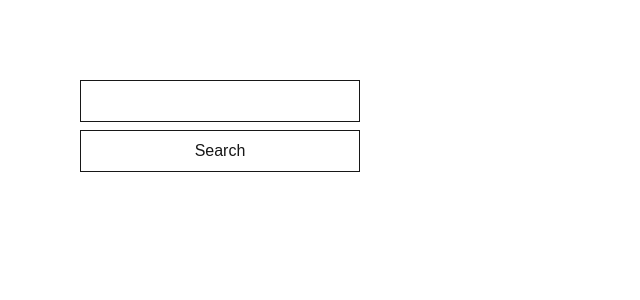
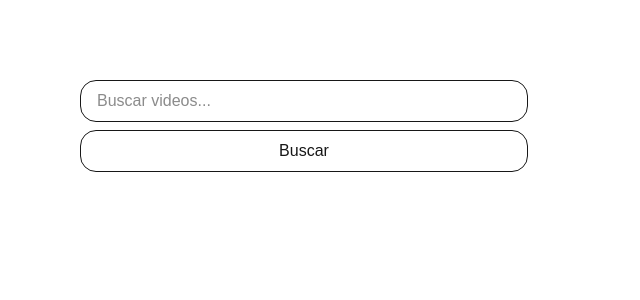
Before and after one commit to wh01s17/wtf-player, a Next.js app: page / in a window 1280 px wide. Shown: the top 300 px of the page, without its empty margins (0-640 px from the left). Built offline with nearby package versions, Linux system fonts and the light colour scheme.

Commit message:
better search form implementation

```diff
--- a/src/app/page.tsx
+++ b/src/app/page.tsx
@@ -1,7 +1,7 @@
-import { Search } from "@/components/player/Search"
+import { Player } from "@/components/player/Player"
 
 export default function Home() {
   return (
-    <Search />
+    <Player />
   )
 }
--- /dev/null
+++ b/src/components/player/Player.tsx
@@ -0,0 +1,10 @@
+import React from 'react'
+import { Search } from './Search'
+
+export const Player = () => {
+    return (
+        <div>
+            <Search />
+        </div>
+    )
+}
--- a/src/components/player/Results.tsx
+++ b/src/components/player/Results.tsx
@@ -2,6 +2,7 @@
 import React, { useEffect, useState } from 'react'
 import { getResults } from '../../services/youtube'
 import { YouTubeApiResponse, YouTubeVideo } from '@/types/youtube'
+import { Loading } from '../ui/Loading'
 
 export const Results = ({ params }: { params: string }) => {
     const [results, setResults] = useState<YouTubeVideo[]>([])
@@ -27,13 +28,15 @@ export const Results = ({ params }: { params: string }) => {
         }
     }, [params])
 
-    if (loading) return <div>Cargando...</div>
+    if (loading) return <Loading />
     if (error) return <div>{error}</div>
-    if (results.length === 0) return <div>No se encontraron resultados</div>
 
     return (
         <div>
-            <ul>
+            {
+                results.length === 0
+                    ? <div>No se encontraron resultados</div>
+                    : <ul>
                         {
                             results.map(video => (
                                 <li key={video.id.videoId}>
@@ -42,6 +45,7 @@ export const Results = ({ params }: { params: string }) => {
                             ))
                         }
                     </ul>
+            }
         </div>
     )
 }
--- a/src/components/player/Search.tsx
+++ b/src/components/player/Search.tsx
@@ -4,40 +4,38 @@ import { Results } from './Results'
 
 export const Search = () => {
     const [search, setSearch] = useState('')
-    const [activeSearch, setActiveSearch] = useState('')
-    const [showResults, setShowResults] = useState(false)
+    const [queryTerm, setQueryTerm] = useState('')
 
-    const handleSearch = (e: React.ChangeEvent<HTMLInputElement>) => {
-        setSearch(e.target.value)
-        setShowResults(false)
-    }
-
-    const handleSubmit = () => {
-        if (search.trim()) {
-            setActiveSearch(search)
-            setShowResults(true)
+    const handleSubmit = (e: React.FormEvent<HTMLFormElement>) => {
+        e.preventDefault()
+        if (search.trim().length > 0) {
+            setQueryTerm(search.trim())
         }
     }
-
     return (
-        <section className='flex flex-col gap-2 p-20'>
+        <section className='flex flex-col gap-4 p-20'>
+            <form onSubmit={handleSubmit} className='flex flex-col gap-2'>
+                <div className="relative w-full max-w-md">
                     <input
                         type="text"
                         name="search"
                         id="search"
-                className='border w-1/4 p-2'
+                        placeholder="Buscar videos..."
+                        aria-label="Buscar videos en YouTube"
+                        className='border w-full p-2 rounded-2xl pl-4'
                         value={search}
-                onChange={handleSearch}
-                onKeyDown={(e) => e.key === 'Enter' && handleSubmit()}
+                        onChange={(e) => setSearch(e.target.value)}
                     />
+                </div>
                 <button
-                className='border cursor-pointer w-1/4 p-2 hover:bg-white hover:text-black'
-                onClick={handleSubmit}
+                    type="submit"
+                    className='border cursor-pointer max-w-md p-2 hover:bg-white hover:text-black rounded-2xl transition-colors'
                 >
-                Search
+                    Buscar
                 </button>
+            </form>
 
-            {showResults && <Results params={activeSearch} />}
+            {queryTerm && <Results params={queryTerm} />}
         </section>
     )
 }
--- /dev/null
+++ b/src/components/ui/Loading.tsx
@@ -0,0 +1,33 @@
+import React from 'react'
+
+export const Loading = () => {
+    return (
+        <svg
+            version="1.1"
+            id="loader-1"
+            xmlns="http://www.w3.org/2000/svg"
+            xmlnsXlink="http://www.w3.org/1999/xlink"
+            x="0px"
+            y="0px"
+            width="300"
+            height="300px"
+            viewBox="0 0 50 50"
+            xmlSpace="preserve"
+        >
+            <path
+                fill="#FFFFFF"
+                d="M25.251,6.461c-10.318,0-18.683,8.365-18.683,18.683h4.068c0-8.071,6.543-14.615,14.615-14.615V6.461z"
+            >
+                <animateTransform
+                    attributeType="xml"
+                    attributeName="transform"
+                    type="rotate"
+                    from="0 25 25"
+                    to="360 25 25"
+                    dur="0.8s"
+                    repeatCount="indefinite"
+                />
+            </path>
+        </svg>
+    )
+}
```
Lines whose indentation alone changed are shown as unchanged.
